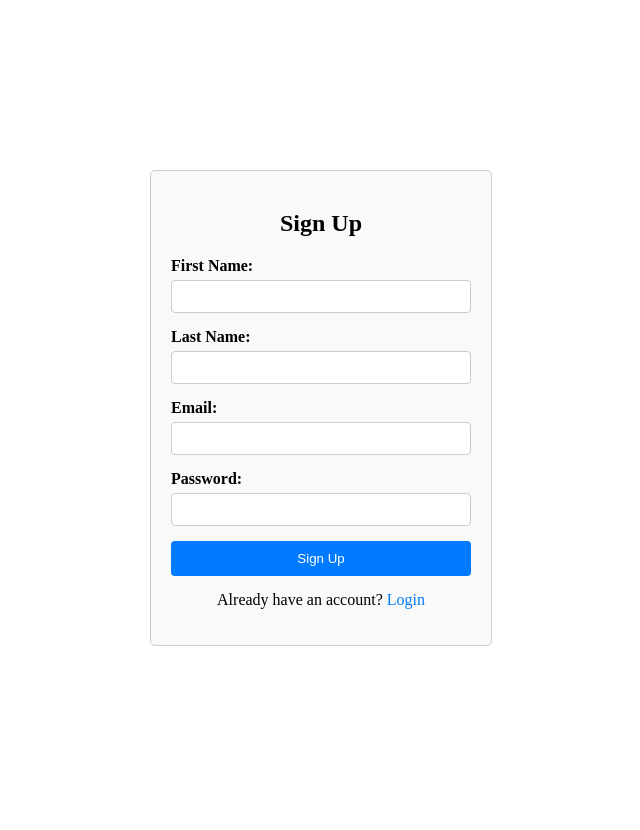
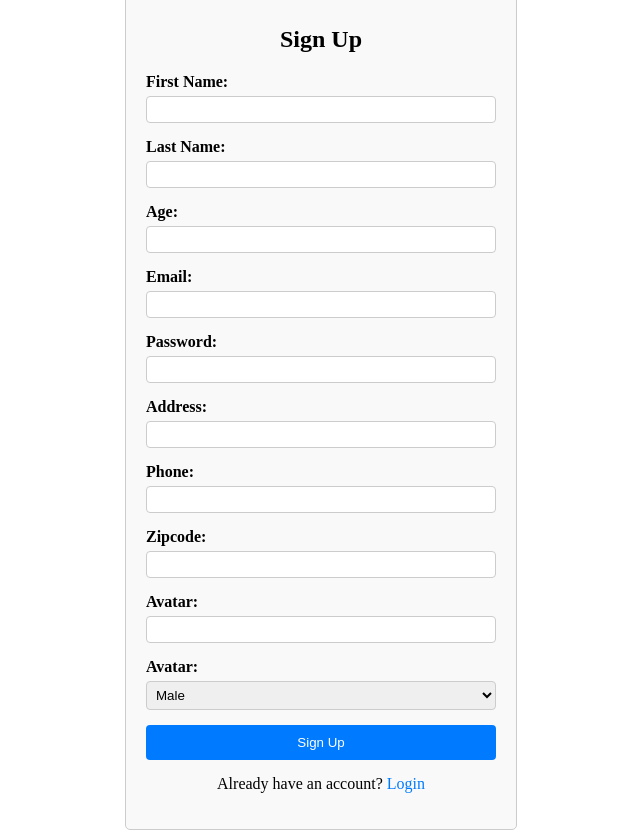
Before and after one commit to lakanodia/online-app, an Angular app: page /signup in a window 1280 px wide. Shown: the whole page, without its empty margins (319-959 px from the left). Built offline with nearby package versions, Linux system fonts and the light colour scheme.

Commit message:
Add signup service endpoint

```diff
--- a/src/app/app.module.ts
+++ b/src/app/app.module.ts
@@ -5,6 +5,7 @@ import { AppRoutingModule } from './app-routing.module';
 import { AppComponent } from './app.component';
 import { AuthModule } from './auth/auth.module';
 import { AuthRoutingModule } from './auth/auth-routing.module';
+import { HttpClientModule } from '@angular/common/http';
 
 @NgModule({
   declarations: [
@@ -15,6 +16,7 @@ import { AuthRoutingModule } from './auth/auth-routing.module';
     AppRoutingModule,
     AuthModule,
     AuthRoutingModule,
+    HttpClientModule
   ],
   providers: [],
   bootstrap: [AppComponent]
--- a/src/app/auth/components/login/login.component.scss
+++ b/src/app/auth/components/login/login.component.scss
@@ -6,7 +6,7 @@
   }
 
   .login-form {
-    width: 300px;
+    width: 350px;
     padding: 20px;
     border: 1px solid #ccc;
     border-radius: 5px;
--- a/src/app/auth/components/signup/signup.component.html
+++ b/src/app/auth/components/signup/signup.component.html
@@ -1,7 +1,7 @@
 <div class="signup-container">
   <div class="signup-form">
     <h2>Sign Up</h2>
-    <form [formGroup]="signupForm" (ngSubmit)="signup()">
+    <form [formGroup]="signUpForm" (ngSubmit)="signUp()">
       <div>
         <label for="firstName">First Name:</label>
         <input type="text" id="firstName" formControlName="firstName">
@@ -10,27 +10,43 @@
         <label for="lastName">Last Name:</label>
         <input type="text" id="lastName" formControlName="lastName">
       </div>
-
+      <div>
+        <label for="age">Age:</label>
+        <input type="number" id="age" formControlName="age">
+      </div>
       <div>
         <label for="email">Email:</label>
-        <input type="text" id="emaill" formControlName="email">
+        <input type="email" id="email" formControlName="email">
       </div>
       <div>
         <label for="password">Password:</label>
         <input type="password" id="password" formControlName="password">
+      </div>
+      <div>
+        <label for="address">Address:</label>
+        <input type="text" id="address" formControlName="address">
+      </div>
+      <div>
+        <label for="phone">Phone:</label>
+        <input type="text" id="phone" formControlName="phone">
+      </div>
+      <div>
+        <label for="zipcode">Zipcode:</label>
+        <input type="text" id="zipcode" formControlName="zipcode">
+      </div>
+      <div>
+        <label for="avatar">Avatar:</label>
+        <input type="text" id="avatar" formControlName="avatar">
+      </div>
+      <div>
+        <label for="gender">Avatar:</label>
+        <select name="gender" id="gender" formControlName="gender">
+          <option value="MALE">Male</option>
+          <option value="FEMALE">Female</option>
+        </select>
       </div>
       <button type="submit">Sign Up</button>
     </form>
     <p>Already have an account? <a routerLink="/login">Login</a></p>
   </div>
 </div>
-
-<!-- "age": 1,
-"email": "string@gmail.com",
-"password": "stringst",
-"address": "string",
-"phone": "+995557665544",
-"zipcode": "string",
-"avatar": "1232",
-"gender": "MALE"
-   -->
--- a/src/app/auth/components/signup/signup.component.scss
+++ b/src/app/auth/components/signup/signup.component.scss
@@ -6,7 +6,7 @@
   }
 
   .signup-form {
-    width: 300px;
+    width: 350px;
     padding: 20px;
     border: 1px solid #ccc;
     border-radius: 5px;
@@ -22,16 +22,25 @@
       margin-bottom: 5px;
       font-weight: bold;
     }
-
-    input[type="text"],
-    input[type="password"] {
-      width: 100%;
-      padding: 8px;
-      margin-bottom: 15px;
-      border: 1px solid #ccc;
-      border-radius: 4px;
-      box-sizing: border-box;
+    input, select{
+        width: 100%;
+        padding: 5px;
+        margin-bottom: 15px;
+        border: 1px solid #ccc;
+        border-radius: 4px;
+        box-sizing: border-box;
     }
+    // input[type="text"],
+    // input[type="password"],
+    // input[type="number"],
+    // input[type="email"]{
+    //   width: 100%;
+    //   padding: 5px;
+    //   margin-bottom: 15px;
+    //   border: 1px solid #ccc;
+    //   border-radius: 4px;
+    //   box-sizing: border-box;
+    // }
 
     button {
       width: 100%;
--- a/src/app/auth/components/signup/signup.component.ts
+++ b/src/app/auth/components/signup/signup.component.ts
@@ -1,5 +1,6 @@
 import { Component, OnInit } from '@angular/core';
 import { FormBuilder, FormGroup, Validators } from '@angular/forms';
+import { AuthService } from '../../service/auth.service';
 
 @Component({
   selector: 'app-signup',
@@ -8,24 +9,46 @@ import { FormBuilder, FormGroup, Validators } from '@angular/forms';
 })
 export class SignupComponent implements OnInit{
 
-  signupForm!: FormGroup;
+  signUpForm!: FormGroup;
 
-  constructor(private formBuilder: FormBuilder) { }
+  constructor(private formBuilder: FormBuilder, private authService: AuthService) { }
 
+  ngOnInit(): void {
+    this.signUpForm = this.formBuilder.group({
+      firstName: ['', Validators.required],
+      lastName: ['', Validators.required],
+      age: [null, Validators.required],
+      email: ['', [Validators.required, Validators.email]],
+      password: ['', [Validators.required, Validators.minLength(6)]],
+      address: [''],
+      phone: [''],
+      zipcode: [''],
+      avatar: [''],
+      gender: ['MALE']
+    });
+  }
 
-  signup(): void {
-    // Implement sign up logic
+  signUp(): void {
+    if (this.signUpForm.valid) {
+      this.authService.signUp(this.signUpForm.value)
+        .subscribe(
+          response => {
+            console.log('Sign up successful:', response);
+            alert("Sign up successful");
+            // Handle success, e.g., redirect to login page
+          },
+          error => {
+            alert(error.error.errorKeys);
+            console.error('Sign up failed:', error);
+            // Handle error, e.g., display error message
+          }
+        );
+    }else{
+      alert("ფორმა არავალიდურია !");
+
+    }
   }
 
 
-  ngOnInit(): void {
-    this.signupForm = this.formBuilder.group({
-      firstName: ['', Validators.required],
-      lastName: ['', Validators.required],
 
-
-      email: ['', Validators.required],
-      password: ['', Validators.required]
-    });
-  }
 }
```
